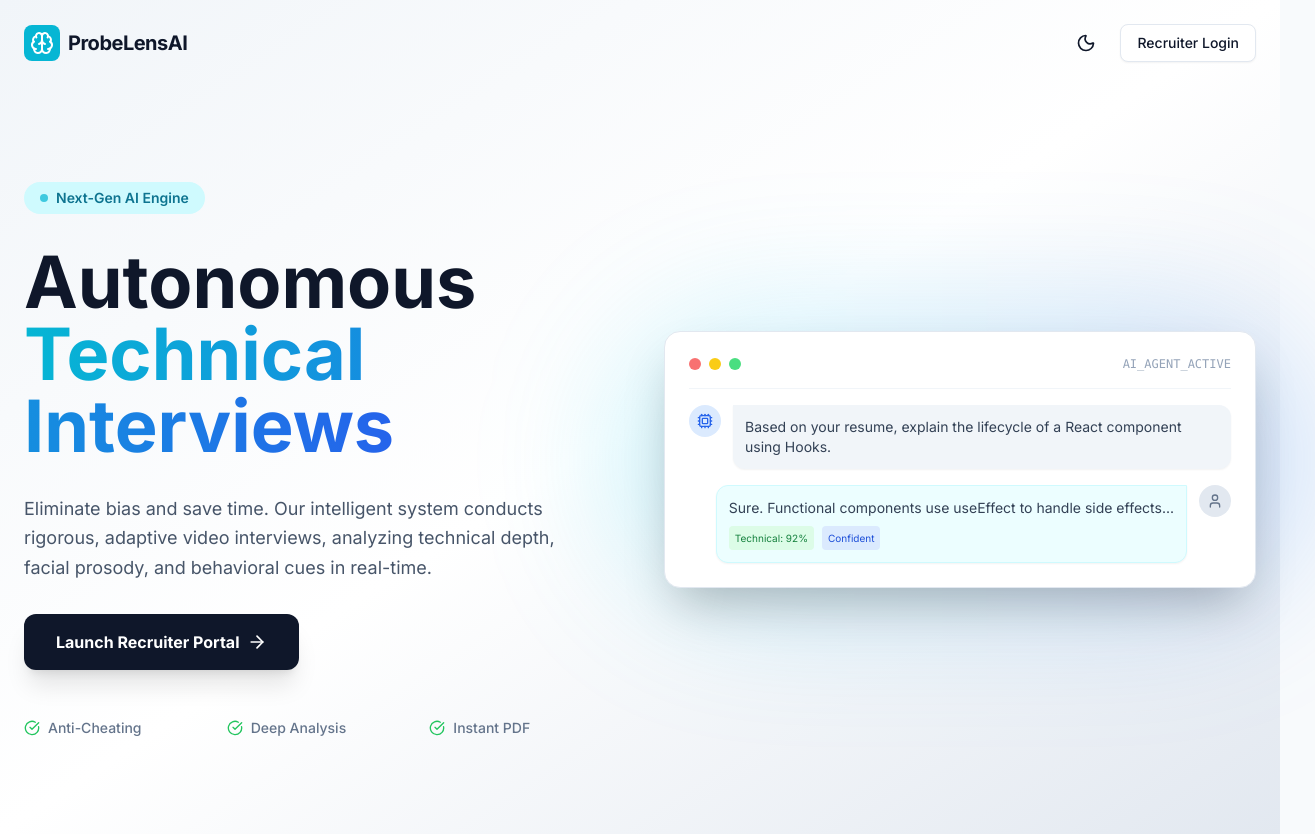
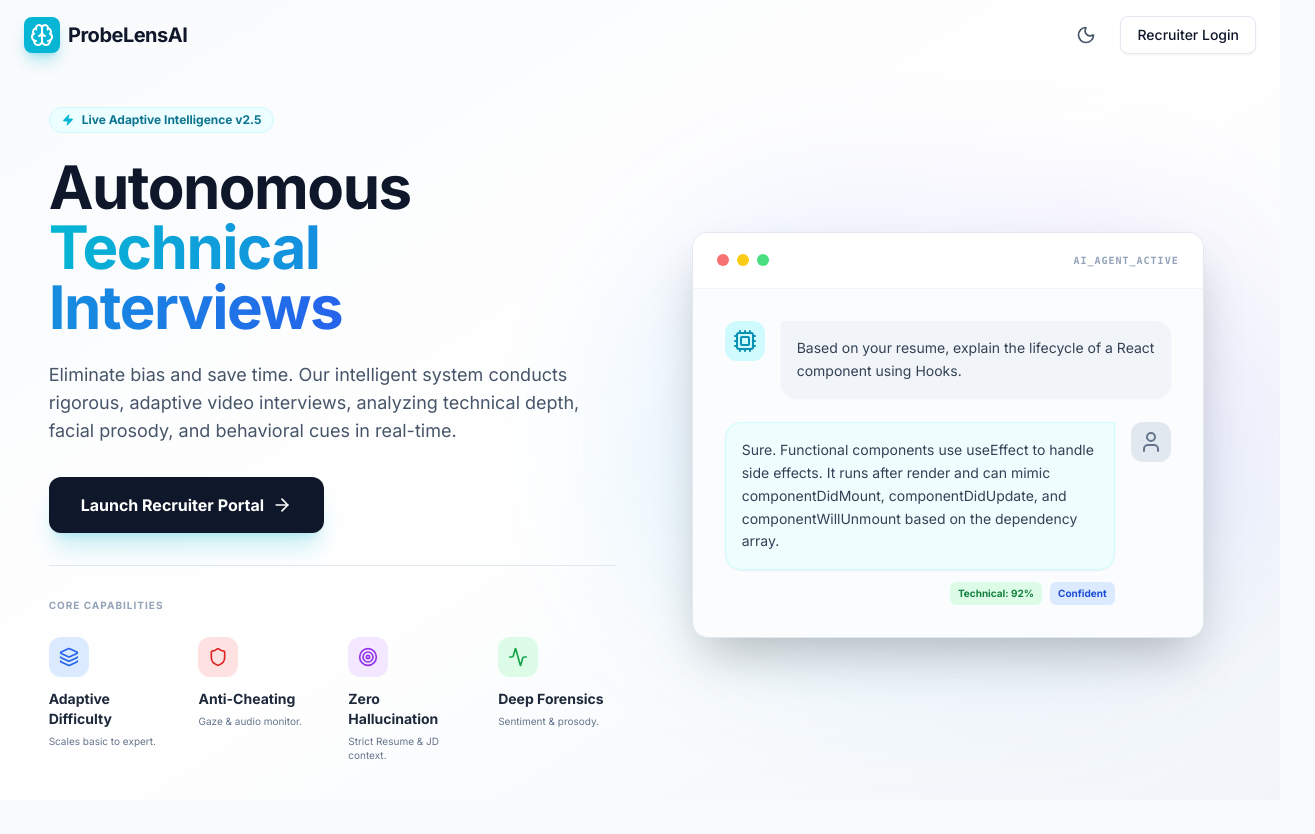
Before and after one commit to ashish9731/PorbelensAI, a React (Vite) app: page / in a window 1280 px wide. Shown: the whole page, 1315 px wide, since content can reach past the window. After the commit the page ends 800 px from the top, so only its background shows below. Built offline with nearby package versions, Linux system fonts and the light colour scheme.

Commit message:
Update Home component and constants

```diff
--- a/components/Home.tsx
+++ b/components/Home.tsx
@@ -64,26 +64,26 @@ const Home: React.FC<HomeProps> = ({ setStage, darkMode, toggleTheme }) => {
   };
 
   return (
-    <div className="min-h-screen bg-gradient-to-br from-slate-100 via-white to-slate-200 dark:from-slate-900 dark:via-slate-800 dark:to-slate-950 text-slate-900 dark:text-white transition-colors duration-300">
+    <div className="min-h-screen bg-gradient-to-br from-slate-50 via-white to-slate-100 dark:from-slate-900 dark:via-slate-900 dark:to-slate-950 text-slate-900 dark:text-white transition-colors duration-300 flex flex-col overflow-hidden">
 
       {/* Navbar */}
-      <nav className="flex justify-between items-center p-6 max-w-7xl mx-auto w-full z-10 relative">
+      <nav className="flex justify-between items-center px-6 py-4 max-w-7xl mx-auto w-full z-10 relative shrink-0">
         <div
           className="flex items-center space-x-2 cursor-pointer hover:opacity-80 transition-opacity"
           onClick={() => setStage(AppStage.HOME)}
         >
-          <div className="bg-cyan-500 p-1.5 rounded-lg">
+          <div className="bg-cyan-500 p-1.5 rounded-lg shadow-lg shadow-cyan-500/30">
              <Icons.Brain className="w-6 h-6 text-white" />
           </div>
           <span className="text-xl font-bold tracking-tight">ProbeLensAI</span>
         </div>
         <div className="flex items-center space-x-4">
-          <button onClick={toggleTheme} className="p-2 rounded-full hover:bg-slate-200 dark:hover:bg-slate-700 transition">
+          <button onClick={toggleTheme} className="p-2 rounded-full hover:bg-slate-200 dark:hover:bg-slate-800 transition text-slate-600 dark:text-slate-400">
             {darkMode ? <Icons.Sun className="w-5 h-5" /> : <Icons.Moon className="w-5 h-5" />}
           </button>
           <button
             onClick={() => openAuth('LOGIN')}
-            className="text-sm font-medium px-4 py-2 bg-white dark:bg-slate-800 border border-slate-200 dark:border-slate-700 rounded-lg shadow-sm hover:shadow-md transition"
+            className="text-sm font-medium px-4 py-2 bg-white dark:bg-slate-800 border border-slate-200 dark:border-slate-700 rounded-lg shadow-sm hover:shadow-md transition hover:border-cyan-500 dark:hover:border-cyan-500"
           >
             Recruiter Login
           </button>
@@ -91,78 +91,141 @@ const Home: React.FC<HomeProps> = ({ setStage, darkMode, toggleTheme }) => {
       </nav>
 
       {/* Hero */}
-      <main className="max-w-7xl mx-auto px-6 py-12 lg:py-24 flex flex-col lg:flex-row items-center gap-12">
-        <div className="lg:w-1/2 space-y-8 z-10">
-          <div className="inline-flex items-center space-x-2 bg-cyan-100 dark:bg-cyan-900/30 text-cyan-700 dark:text-cyan-300 px-4 py-1.5 rounded-full text-sm font-semibold">
-            <span className="w-2 h-2 rounded-full bg-cyan-500 animate-pulse"></span>
-            <span>Next-Gen AI Engine</span>
+      <main className="flex-grow max-w-7xl mx-auto px-6 py-4 flex flex-col lg:flex-row items-center gap-12 justify-center">
+
+        {/* Left Content */}
+        <div className="lg:w-1/2 space-y-8 z-10 flex flex-col justify-center pt-4 lg:pt-0">
+          <div className="space-y-6">
+            <div className="inline-flex items-center space-x-2 bg-cyan-50 dark:bg-cyan-900/20 text-cyan-700 dark:text-cyan-300 px-3 py-1 rounded-full text-xs font-bold border border-cyan-100 dark:border-cyan-800 w-fit">
+              <Icons.Zap className="w-3 h-3 text-cyan-500 fill-current" />
+              <span>Live Adaptive Intelligence v2.5</span>
             </div>
 
-          <h1 className="text-4xl md:text-5xl lg:text-7xl font-extrabold leading-tight text-slate-900 dark:text-white">
+            <h1 className="text-4xl md:text-5xl lg:text-6xl font-extrabold leading-[1.1] text-slate-900 dark:text-white tracking-tight">
               Autonomous <br/>
               <span className="text-transparent bg-clip-text bg-gradient-to-r from-cyan-500 to-blue-600">Technical Interviews</span>
             </h1>
 
-          <p className="text-lg text-slate-600 dark:text-slate-400 max-w-xl leading-relaxed">
+            <p className="text-base lg:text-lg text-slate-600 dark:text-slate-400 max-w-xl leading-relaxed">
               Eliminate bias and save time. Our intelligent system conducts rigorous, adaptive video interviews, analyzing technical depth, facial prosody, and behavioral cues in real-time.
             </p>
 
-          <div className="flex flex-col sm:flex-row gap-4">
+            <div className="flex flex-col sm:flex-row gap-4 pt-2">
               <button
                 onClick={() => openAuth('SIGNUP')}
-              className="px-8 py-4 bg-slate-900 dark:bg-cyan-500 hover:bg-slate-800 dark:hover:bg-cyan-600 text-white dark:text-slate-900 font-bold rounded-xl transition-all transform hover:scale-105 shadow-xl flex items-center justify-center space-x-2"
+                className="px-8 py-4 bg-slate-900 dark:bg-cyan-500 hover:bg-slate-800 dark:hover:bg-cyan-600 text-white dark:text-slate-900 font-bold rounded-xl transition-all transform hover:scale-105 shadow-xl shadow-cyan-500/20 flex items-center justify-center space-x-2"
               >
                 <span>Launch Recruiter Portal</span>
                 <Icons.ArrowRight className="w-5 h-5" />
               </button>
             </div>
+          </div>
 
-          <div className="grid grid-cols-2 md:grid-cols-3 gap-4 pt-4 text-sm font-medium text-slate-500 dark:text-slate-400">
-            <div className="flex items-center"><Icons.CheckCircle className="w-4 h-4 mr-2 text-green-500" /> Anti-Cheating</div>
-            <div className="flex items-center"><Icons.CheckCircle className="w-4 h-4 mr-2 text-green-500" /> Deep Analysis</div>
-            <div className="flex items-center"><Icons.CheckCircle className="w-4 h-4 mr-2 text-green-500" /> Instant PDF</div>
+          {/* Advanced Features Grid - Single Row with Increased Gap */}
+          <div className="pt-8 border-t border-slate-200 dark:border-slate-800 w-full">
+            <p className="text-[10px] font-bold text-slate-400 uppercase tracking-widest mb-6">Core Capabilities</p>
+            <div className="grid grid-cols-2 lg:grid-cols-4 gap-8">
+                {/* Item 1 */}
+                <div className="flex flex-col items-start space-y-3">
+                    <div className="bg-blue-100 dark:bg-blue-900/30 p-2.5 rounded-xl text-blue-600 dark:text-blue-400">
+                        <Icons.Layers className="w-5 h-5" />
+                    </div>
+                    <div>
+                        <h3 className="text-sm font-bold text-slate-800 dark:text-slate-200">Adaptive Difficulty</h3>
+                        <p className="text-[10px] text-slate-500 dark:text-slate-400 leading-snug mt-1.5">Scales basic to expert.</p>
                     </div>
                 </div>
 
-        {/* Visual */}
-        <div className="lg:w-1/2 w-full relative">
-          <div className="absolute top-1/2 left-1/2 -translate-x-1/2 -translate-y-1/2 w-[120%] h-[120%] bg-gradient-to-r from-cyan-400/20 to-blue-500/20 blur-3xl rounded-full"></div>
-          <div className="relative bg-white dark:bg-slate-900 border border-slate-200 dark:border-slate-800 rounded-2xl p-4 md:p-6 shadow-2xl overflow-hidden">
-             {/* Fake UI mockup */}
-             <div className="flex items-center justify-between border-b border-slate-100 dark:border-slate-800 pb-4 mb-4">
+                {/* Item 2 */}
+                <div className="flex flex-col items-start space-y-3">
+                    <div className="bg-red-100 dark:bg-red-900/30 p-2.5 rounded-xl text-red-600 dark:text-red-400">
+                        <Icons.Shield className="w-5 h-5" />
+                    </div>
+                    <div>
+                        <h3 className="text-sm font-bold text-slate-800 dark:text-slate-200">Anti-Cheating</h3>
+                        <p className="text-[10px] text-slate-500 dark:text-slate-400 leading-snug mt-1.5">Gaze & audio monitor.</p>
+                    </div>
+                </div>
+
+                {/* Item 3 */}
+                <div className="flex flex-col items-start space-y-3">
+                    <div className="bg-purple-100 dark:bg-purple-900/30 p-2.5 rounded-xl text-purple-600 dark:text-purple-400">
+                        <Icons.Target className="w-5 h-5" />
+                    </div>
+                    <div>
+                        <h3 className="text-sm font-bold text-slate-800 dark:text-slate-200">Zero Hallucination</h3>
+                        <p className="text-[10px] text-slate-500 dark:text-slate-400 leading-snug mt-1.5">Strict Resume & JD context.</p>
+                    </div>
+                </div>
+
+                {/* Item 4 */}
+                <div className="flex flex-col items-start space-y-3">
+                    <div className="bg-green-100 dark:bg-green-900/30 p-2.5 rounded-xl text-green-600 dark:text-green-400">
+                        <Icons.Activity className="w-5 h-5" />
+                    </div>
+                    <div>
+                        <h3 className="text-sm font-bold text-slate-800 dark:text-slate-200">Deep Forensics</h3>
+                        <p className="text-[10px] text-slate-500 dark:text-slate-400 leading-snug mt-1.5">Sentiment & prosody.</p>
+                    </div>
+                </div>
+            </div>
+          </div>
+        </div>
+
+        {/* Visual (Right Side) - Reverted to Chat/Card Layout */}
+        <div className="lg:w-1/2 w-full relative h-full flex items-center justify-center hidden lg:flex">
+          <div className="absolute w-[120%] h-[120%] bg-gradient-to-tr from-cyan-400/20 via-blue-500/20 to-purple-500/20 blur-3xl rounded-full opacity-50"></div>
+
+          {/* Main Card */}
+          <div className="relative w-full max-w-lg bg-white dark:bg-slate-900 rounded-2xl border border-slate-200 dark:border-slate-800 shadow-2xl overflow-hidden animate-in fade-in slide-in-from-right-8 duration-700">
+
+             {/* Header */}
+             <div className="h-14 border-b border-slate-100 dark:border-slate-800 flex items-center px-6 justify-between bg-white dark:bg-slate-900">
                 <div className="flex space-x-2">
                     <div className="w-3 h-3 rounded-full bg-red-400"></div>
                     <div className="w-3 h-3 rounded-full bg-yellow-400"></div>
                     <div className="w-3 h-3 rounded-full bg-green-400"></div>
                 </div>
-                <div className="text-xs font-mono text-slate-400">AI_AGENT_ACTIVE</div>
+                <span className="text-[10px] font-mono font-bold text-slate-400 uppercase tracking-widest">AI_AGENT_ACTIVE</span>
              </div>
 
-             <div className="space-y-4">
-                <div className="flex items-start space-x-3">
-                  <div className="w-8 h-8 rounded-full bg-blue-100 dark:bg-blue-900 flex items-center justify-center flex-shrink-0">
-                      <Icons.Cpu className="text-blue-600 dark:text-blue-400 w-4 h-4"/>
+             {/* Chat Content */}
+             <div className="p-8 space-y-6 bg-slate-50/50 dark:bg-black/20">
+
+                {/* AI Question */}
+                <div className="flex items-start space-x-4">
+                    <div className="w-10 h-10 rounded-xl bg-cyan-100 dark:bg-cyan-900/50 flex-shrink-0 flex items-center justify-center text-cyan-600 dark:text-cyan-400">
+                        <Icons.Cpu className="w-6 h-6" />
                     </div>
-                  <div className="bg-slate-100 dark:bg-slate-800 p-3 rounded-r-xl rounded-bl-xl text-sm text-slate-700 dark:text-slate-300 shadow-sm">
-                    <p>Based on your resume, explain the lifecycle of a React component using Hooks.</p>
+                    <div className="bg-slate-100 dark:bg-slate-800 p-4 rounded-2xl rounded-tl-none text-sm text-slate-700 dark:text-slate-300 shadow-sm leading-relaxed max-w-[90%]">
+                        Based on your resume, explain the lifecycle of a React component using Hooks.
                     </div>
                 </div>
 
-                <div className="flex items-start space-x-3 justify-end">
-                  <div className="bg-cyan-50 dark:bg-cyan-900/20 border border-cyan-100 dark:border-cyan-800 p-3 rounded-l-xl rounded-br-xl text-sm shadow-sm">
-                     <p className="text-slate-700 dark:text-slate-300">Sure. Functional components use useEffect to handle side effects...</p>
-                     <div className="mt-2 flex items-center space-x-2">
-                         <span className="text-[10px] bg-green-100 dark:bg-green-900 text-green-700 dark:text-green-300 px-1.5 py-0.5 rounded">Technical: 92%</span>
-                         <span className="text-[10px] bg-blue-100 dark:bg-blue-900 text-blue-700 dark:text-blue-300 px-1.5 py-0.5 rounded">Confident</span>
+                {/* Candidate Answer */}
+                <div className="flex items-start justify-end space-x-4">
+                    <div className="space-y-3 max-w-[90%]">
+                        <div className="bg-cyan-50/80 dark:bg-cyan-900/10 border border-cyan-100 dark:border-cyan-900/30 p-4 rounded-2xl rounded-tr-none text-sm text-slate-700 dark:text-slate-300 shadow-sm leading-relaxed">
+                            Sure. Functional components use useEffect to handle side effects. It runs after render and can mimic componentDidMount, componentDidUpdate, and componentWillUnmount based on the dependency array.
+                        </div>
+                        <div className="flex justify-end space-x-2">
+                             <span className="text-[10px] font-bold px-2 py-1 bg-green-100 dark:bg-green-900/30 text-green-700 dark:text-green-400 rounded-md">
+                                Technical: 92%
+                             </span>
+                             <span className="text-[10px] font-bold px-2 py-1 bg-blue-100 dark:bg-blue-900/30 text-blue-700 dark:text-blue-400 rounded-md">
+                                Confident
+                             </span>
                         </div>
                     </div>
-                   <div className="w-8 h-8 rounded-full bg-slate-200 dark:bg-slate-700 flex items-center justify-center flex-shrink-0">
-                      <Icons.User className="text-slate-500 dark:text-slate-400 w-4 h-4"/>
+                    <div className="w-10 h-10 rounded-xl bg-slate-200 dark:bg-slate-700 flex-shrink-0 flex items-center justify-center">
+                        <Icons.User className="w-6 h-6 text-slate-500 dark:text-slate-400" />
+                    </div>
+                </div>
+
              </div>
           </div>
         </div>
-          </div>
-        </div>
+
       </main>
 
       {/* Auth Modal */}
```
Also changed, not shown: constants.ts (+10 -2 lines). Lines whose indentation alone changed are shown as unchanged.
